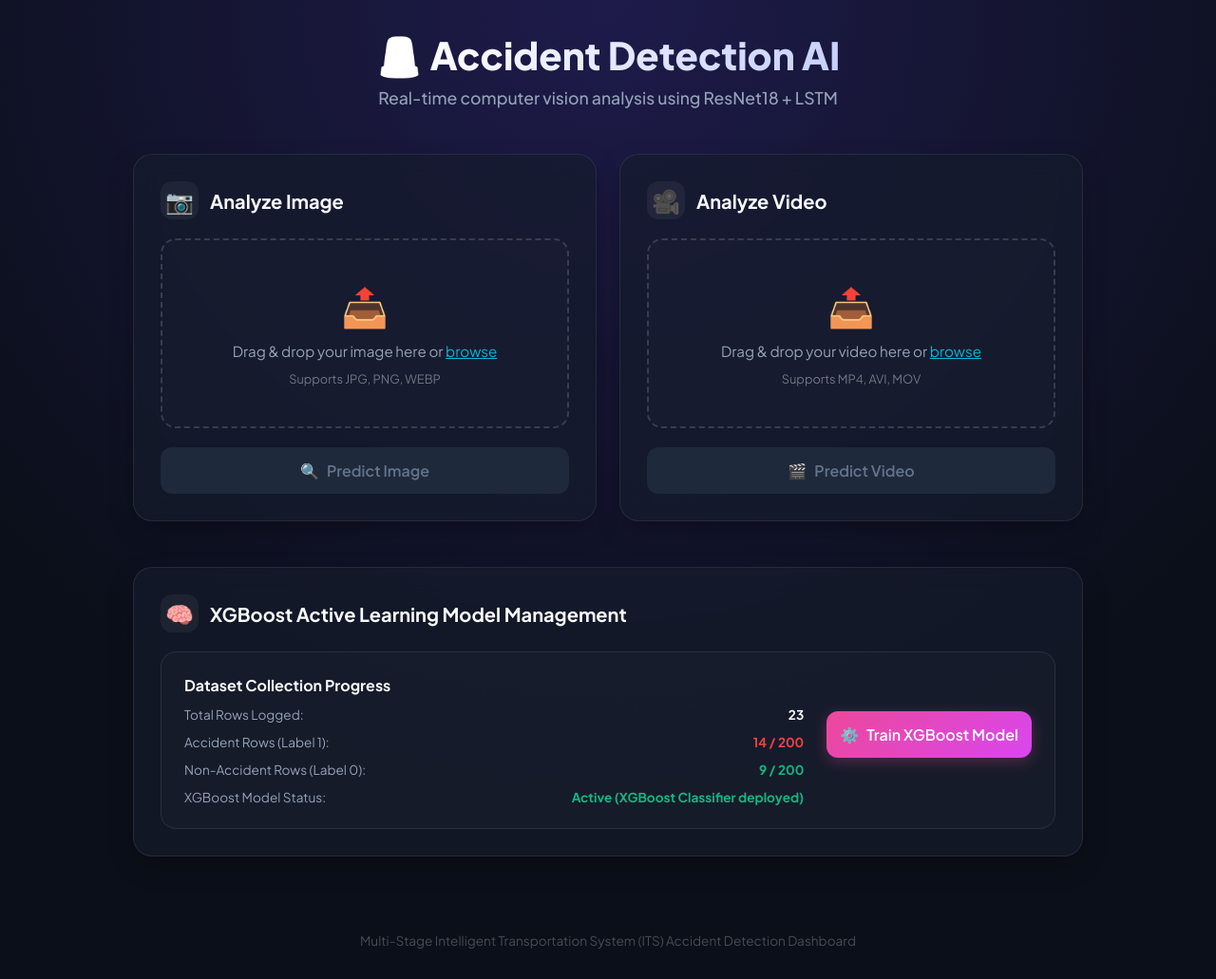
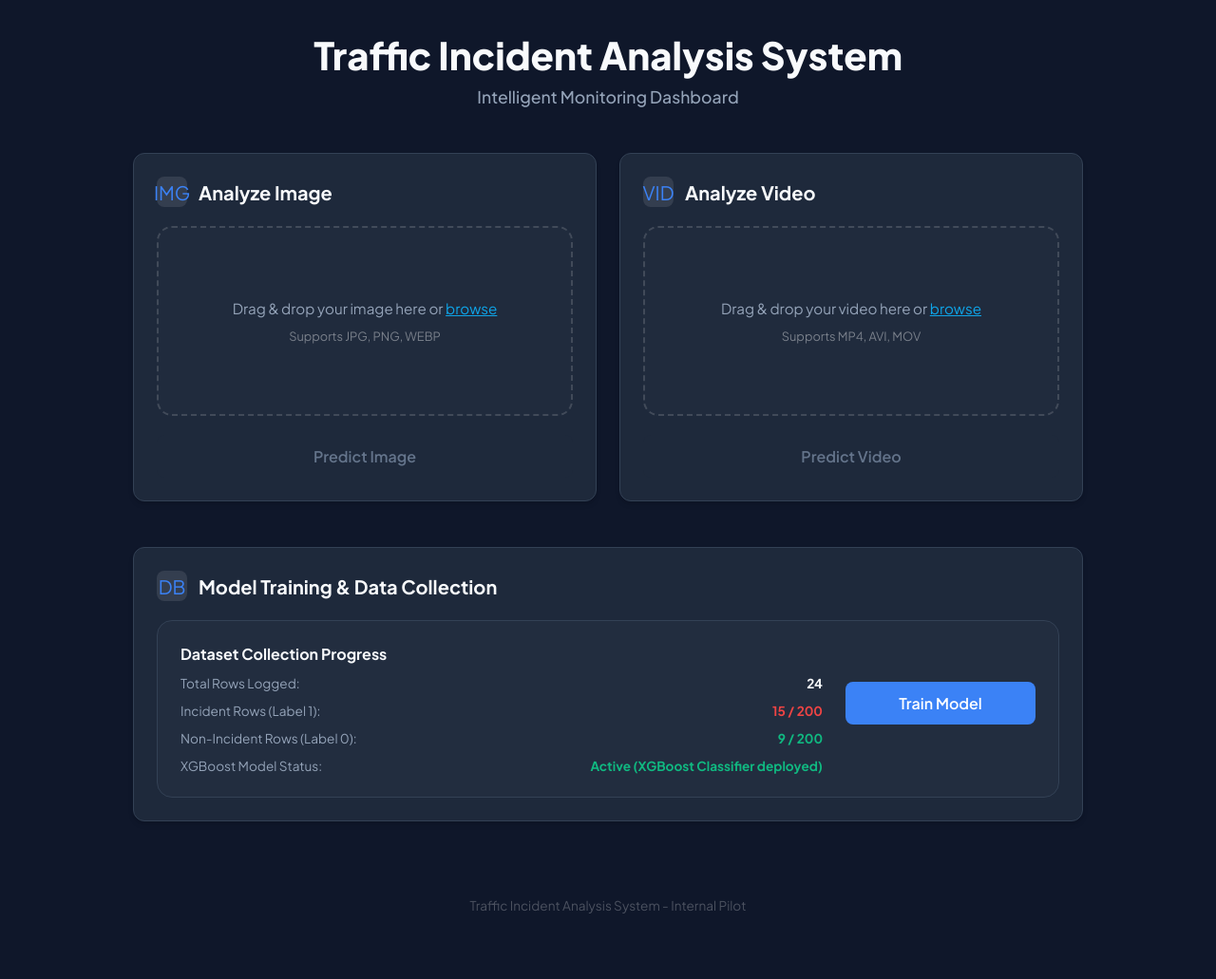
Before and after one commit to max-mani/Uyir_Project_AI_Model, a FastAPI app: page / in a window 1280 px wide. Shown: the whole page at 95% size. After the commit the page ends 962 px from the top, so only its background shows below. Run offline with FastAPI, Linux system fonts and the light colour scheme.

Commit message:
updated ui

```diff
--- a/accident_features.csv
+++ b/accident_features.csv
@@ -22,3 +22,4 @@ proximity,trajectory,anomaly,cnn,occlusion,merge,kinetic,density,avg_speed,stopp
 0.9787014023198274,0.95,0.7,0.008733189664781094,0.992798473731854,1.0,0.0,0.35,2.781303943873852,0.5714285714285714,0
 0.2588535980814616,0.4,0.10177950366550921,0.995424211025238,0.9458474054906174,0.0,0.0,0.1,5.0462929184591,0.0,1
 0.26168438346671663,0.95,0.7,0.9862474799156189,0.615536152432789,0.0,0.0,0.65,50.457883427702704,0.9230769230769231,1
+0.283632724714566,0.0,0.7,0.9866065979003906,0.10464759345329454,0.0,0.0,0.1,20.387209797875563,0.0,1
--- a/templates/index.html
+++ b/templates/index.html
@@ -11,17 +11,17 @@
 
     <style>
         :root {
-            --bg-color: #0b0f19;
-            --card-bg: rgba(22, 28, 45, 0.7);
-            --border-color: rgba(255, 255, 255, 0.08);
+            --bg-color: #0f172a;
+            --card-bg: #1e293b;
+            --border-color: #334155;
             --text-primary: #f8fafc;
             --text-secondary: #94a3b8;
-            --accent-primary: #4f46e5;
-            --accent-secondary: #06b6d4;
+            --accent-primary: #3b82f6;
+            --accent-secondary: #0ea5e9;
             --success: #10b981;
             --danger: #ef4444;
-            --danger-glow: rgba(239, 68, 68, 0.15);
-            --success-glow: rgba(16, 185, 129, 0.15);
+            --danger-bg: rgba(239, 68, 68, 0.1);
+            --success-bg: rgba(16, 185, 129, 0.1);
         }
 
         * {
@@ -32,7 +32,7 @@
 
         body {
             font-family: 'Plus Jakarta Sans', sans-serif;
-            background: radial-gradient(circle at 50% 0%, #1e1b4b 0%, var(--bg-color) 70%);
+            background: var(--bg-color);
             color: var(--text-primary);
             min-height: 100vh;
             display: flex;
@@ -59,10 +59,7 @@
         header h1 {
             font-size: 2.5rem;
             font-weight: 800;
-            background: linear-gradient(135deg, #fff 30%, #a5b4fc 100%);
-            -webkit-background-clip: text;
-            background-clip: text;
-            -webkit-text-fill-color: transparent;
+            color: var(--text-primary);
             margin-bottom: 0.5rem;
             display: flex;
             align-items: center;
@@ -85,21 +82,18 @@
 
         .card {
             background: var(--card-bg);
-            backdrop-filter: blur(12px);
-            -webkit-backdrop-filter: blur(12px);
             border: 1px solid var(--border-color);
-            border-radius: 1.25rem;
-            padding: 1.75rem;
+            border-radius: 0.75rem;
+            padding: 1.5rem;
             display: flex;
             flex-direction: column;
             gap: 1.25rem;
-            box-shadow: 0 10px 30px -10px rgba(0, 0, 0, 0.5);
-            transition: transform 0.3s ease, border-color 0.3s ease;
+            box-shadow: 0 4px 6px -1px rgba(0, 0, 0, 0.1), 0 2px 4px -1px rgba(0, 0, 0, 0.06);
+            transition: border-color 0.2s ease;
         }
 
         .card:hover {
-            transform: translateY(-4px);
-            border-color: rgba(99, 102, 241, 0.4);
+            border-color: var(--accent-primary);
         }
 
         .card-header {
@@ -109,15 +103,15 @@
         }
 
         .card-icon {
-            font-size: 1.5rem;
-            background: rgba(255, 255, 255, 0.05);
-            width: 40px;
-            height: 40px;
+            font-size: 1.25rem;
+            background: rgba(255, 255, 255, 0.1);
+            width: 32px;
+            height: 32px;
             display: flex;
             align-items: center;
             justify-content: center;
-            border-radius: 0.75rem;
-            color: #a5b4fc;
+            border-radius: 0.5rem;
+            color: var(--accent-primary);
         }
 
         .card h2 {
@@ -153,13 +147,11 @@
         }
 
         .drop-icon {
-            font-size: 2.5rem;
+            font-size: 2rem;
             color: var(--text-secondary);
-            transition: transform 0.3s ease;
         }
 
         .drop-zone:hover .drop-icon {
-            transform: translateY(-4px);
             color: var(--accent-secondary);
         }
 
@@ -218,16 +210,15 @@
         /* Action Buttons */
         .action-btn {
             font-family: inherit;
-            background: linear-gradient(135deg, var(--accent-primary) 0%, #6366f1 100%);
+            background: var(--accent-primary);
             color: white;
             border: none;
-            padding: 0.875rem;
-            border-radius: 0.75rem;
+            padding: 0.75rem;
+            border-radius: 0.5rem;
             font-size: 1rem;
             font-weight: 600;
             cursor: pointer;
-            transition: all 0.3s ease;
-            box-shadow: 0 4px 15px rgba(79, 70, 229, 0.3);
+            transition: background-color 0.2s ease;
             display: flex;
             align-items: center;
             justify-content: center;
@@ -465,8 +444,8 @@
 
 <div class="container">
     <header>
-        <h1>🚨 Accident Detection AI</h1>
-        <p>Real-time computer vision analysis using ResNet18 + LSTM</p>
+        <h1>Traffic Incident Analysis System</h1>
+        <p>Intelligent Monitoring Dashboard</p>
     </header>
 
     <div class="alert-banner" id="error-alert"></div>
@@ -475,12 +454,11 @@
         <!-- Image Card -->
         <div class="card" id="image-card">
             <div class="card-header">
-                <div class="card-icon">📷</div>
+                <div class="card-icon">IMG</div>
                 <h2>Analyze Image</h2>
             </div>
 
             <div class="drop-zone" id="img-dropzone">
-                <div class="drop-icon">📤</div>
                 <div class="drop-text">Drag & drop your image here or <span style="color: var(--accent-secondary); text-decoration: underline;">browse</span></div>
                 <div class="drop-subtext">Supports JPG, PNG, WEBP</div>
                 <input type="file" id="img-input" accept="image/*">
@@ -492,19 +470,18 @@
             </div>
 
             <button class="action-btn" id="predict-image-btn" onclick="uploadImage()" disabled>
-                <span>🔍</span> Predict Image
+                Predict Image
             </button>
         </div>
 
         <!-- Video Card -->
         <div class="card" id="video-card">
             <div class="card-header">
-                <div class="card-icon">🎥</div>
+                <div class="card-icon">VID</div>
                 <h2>Analyze Video</h2>
             </div>
 
             <div class="drop-zone" id="vid-dropzone">
-                <div class="drop-icon">📤</div>
                 <div class="drop-text">Drag & drop your video here or <span style="color: var(--accent-secondary); text-decoration: underline;">browse</span></div>
                 <div class="drop-subtext">Supports MP4, AVI, MOV</div>
                 <input type="file" id="vid-input" accept="video/*">
@@ -530,11 +507,11 @@
     <!-- Prediction Results Panel -->
     <div class="results-panel" id="results-panel" style="display: none; flex-direction: column; align-items: center; width: 100%;">
         <h3 style="color: var(--text-secondary); text-transform: uppercase; font-size: 0.85rem; letter-spacing: 1.5px; font-weight: 700; margin-bottom: 0.5rem;">Detection Result</h3>
-        <div id="result-badge" class="status-badge">ACCIDENT</div>
+        <div id="result-badge" class="status-badge">INCIDENT</div>
 
         <div class="meter-container">
             <div class="meter-label">
-                <span>Accident Confidence Level</span>
+                <span>Incident Confidence Level</span>
                 <span id="confidence-percentage">0.00%</span>
             </div>
             <div class="meter-bg">
@@ -545,12 +522,12 @@
         <!-- Adjustable Threshold Controls -->
         <div style="width: 100%; max-width: 320px; margin-top: 1.25rem; background: rgba(255, 255, 255, 0.02); border: 1px solid var(--border-color); padding: 1rem; border-radius: 0.85rem; display: flex; flex-direction: column; gap: 0.5rem; text-align: left;">
             <div style="display: flex; justify-content: space-between; font-size: 0.85rem; color: var(--text-secondary); font-weight: 600;">
-                <span>Accident Alarm Threshold</span>
+                <span>Incident Alarm Threshold</span>
                 <span id="threshold-val" style="color: var(--accent-secondary); font-weight: 700;">55%</span>
             </div>
             <input type="range" id="threshold-slider" min="10" max="95" value="55" step="1" style="width: 100%; appearance: none; -webkit-appearance: none; background: rgba(255,255,255,0.08); height: 6px; border-radius: 3px; outline: none; cursor: pointer; display: block; margin: 0.5rem 0;">
             <div style="font-size: 0.75rem; color: var(--text-secondary); opacity: 0.8; line-height: 1.3;">
-                💡 <em>Drag the slider to adjust the threshold. Bounding box overlay annotations are compiled on the server based on the slider threshold.</em>
+                Adjust threshold to tune sensitivity. Annotations are compiled based on the threshold.
             </div>
         </div>
 
@@ -611,12 +588,11 @@
             </div>
         </div>
 
-        <!-- Open Source LLM & Exact Frame Analysis -->
-        <div id="llm-analysis-panel" style="display: none; flex-direction: column; width: 100%; max-width: 800px; margin-top: 1.5rem; background: rgba(22, 28, 45, 0.5); border: 1px solid var(--border-color); border-radius: 1rem; overflow: hidden; box-shadow: 0 10px 30px rgba(0,0,0,0.5);">
+        <!-- Automated Scene Assessment & Exact Frame Analysis -->
+        <div id="llm-analysis-panel" style="display: none; flex-direction: column; width: 100%; max-width: 800px; margin-top: 1.5rem; background: var(--card-bg); border: 1px solid var(--border-color); border-radius: 0.75rem; overflow: hidden; box-shadow: 0 4px 6px -1px rgba(0, 0, 0, 0.1);">
             <div style="background: rgba(255, 255, 255, 0.03); padding: 1rem 1.5rem; border-bottom: 1px solid var(--border-color); display: flex; align-items: center; justify-content: space-between;">
                 <div style="display: flex; align-items: center; gap: 0.75rem;">
-                    <span style="font-size: 1.25rem;">🤖</span>
-                    <h3 style="font-size: 1rem; color: var(--text-primary); font-weight: 700;">Open Source Vision LLM Analysis</h3>
+                    <h3 style="font-size: 1rem; color: var(--text-primary); font-weight: 700;">Automated Scene Assessment</h3>
                 </div>
                 <div style="font-size: 0.75rem; background: rgba(16, 185, 129, 0.2); color: var(--success); padding: 0.25rem 0.5rem; border-radius: 0.25rem; font-weight: 700;">ACTIVE</div>
             </div>
@@ -636,22 +612,22 @@
 
         <!-- Visual Analysis Feedback -->
         <h3 style="color: var(--text-secondary); text-transform: uppercase; font-size: 0.85rem; letter-spacing: 1.5px; font-weight: 700; margin-top: 2rem; margin-bottom: 0.75rem;">Processed Visual Output</h3>
-        <div id="visual-output-container" style="width: 100%; max-width: 640px; border-radius: 1rem; overflow: hidden; border: 1px solid rgba(255, 255, 255, 0.1); background: #060913; box-shadow: 0 10px 40px rgba(0,0,0,0.8);">
+        <div id="visual-output-container" style="width: 100%; max-width: 640px; border-radius: 0.75rem; overflow: hidden; border: 1px solid var(--border-color); background: var(--card-bg); box-shadow: 0 4px 6px -1px rgba(0,0,0,0.1);">
             <video id="processed-video-preview" style="width: 100%; display: none;" controls autoplay loop></video>
             <img id="processed-image-preview" style="width: 100%; display: none;" alt="Processed Output Image">
         </div>
 
         <!-- Logging Feedback Buttons -->
-        <div style="width: 100%; max-width: 500px; margin-top: 1.5rem; background: rgba(255, 255, 255, 0.02); border: 1px solid var(--border-color); padding: 1.25rem; border-radius: 0.85rem; text-align: center; display: flex; flex-direction: column; gap: 0.75rem;">
+        <div style="width: 100%; max-width: 500px; margin-top: 1.5rem; background: rgba(255, 255, 255, 0.02); border: 1px solid var(--border-color); padding: 1.25rem; border-radius: 0.75rem; text-align: center; display: flex; flex-direction: column; gap: 0.75rem;">
             <div style="font-size: 0.85rem; color: var(--text-secondary); font-weight: 600;">
-                🛠️ Active Learning: Log features of this event to dataset
+                Log Event for Model Improvement
             </div>
             <div style="display: flex; gap: 1rem; justify-content: center;">
                 <button onclick="submitFeatureLog(0)" class="action-btn" style="background: rgba(16, 185, 129, 0.15); border: 1px solid var(--success); color: var(--success); box-shadow: none; flex: 1; padding: 0.6rem; font-size: 0.85rem;">
-                    ➕ Log as No Accident (0)
+                    Log as No Incident (0)
                 </button>
                 <button onclick="submitFeatureLog(1)" class="action-btn" style="background: rgba(239, 68, 68, 0.15); border: 1px solid var(--danger); color: var(--danger); box-shadow: none; flex: 1; padding: 0.6rem; font-size: 0.85rem;">
-                    🚨 Log as Accident (1)
+                    Log as Incident (1)
                 </button>
             </div>
             <div id="log-status-msg" style="font-size: 0.8rem; color: var(--success); font-weight: 600;"></div>
@@ -661,8 +637,8 @@
     <!-- XGBoost Active Learning Management Panel -->
     <div class="card" id="xgboost-mgmt-panel" style="width: 100%; max-width: 1000px; margin-top: 1rem; align-self: center;">
         <div class="card-header">
-            <div class="card-icon">🧠</div>
-            <h2>XGBoost Active Learning Model Management</h2>
+            <div class="card-icon">DB</div>
+            <h2>Model Training & Data Collection</h2>
         </div>
 
         <div style="display: flex; flex-wrap: wrap; gap: 1.5rem; justify-content: space-between; align-items: center; background: rgba(255, 255, 255, 0.02); border: 1px solid var(--border-color); padding: 1.5rem; border-radius: 1rem; width: 100%;">
@@ -674,11 +650,11 @@
                     <span id="ds-total-rows" style="font-weight: 700; color: var(--text-primary);">0</span>
                 </div>
                 <div style="display: flex; justify-content: space-between; font-size: 0.85rem; color: var(--text-secondary);">
-                    <span>Accident Rows (Label 1):</span>
+                    <span>Incident Rows (Label 1):</span>
                     <span id="ds-accident-rows" style="font-weight: 700; color: var(--danger);">0 / 200</span>
                 </div>
                 <div style="display: flex; justify-content: space-between; font-size: 0.85rem; color: var(--text-secondary);">
-                    <span>Non-Accident Rows (Label 0):</span>
+                    <span>Non-Incident Rows (Label 0):</span>
                     <span id="ds-normal-rows" style="font-weight: 700; color: var(--success);">0 / 200</span>
                 </div>
                 <div style="display: flex; justify-content: space-between; font-size: 0.85rem; color: var(--text-secondary);">
@@ -689,8 +665,8 @@
 
             <!-- Right Side: Action Buttons -->
             <div style="display: flex; flex-direction: column; gap: 0.75rem; min-width: 200px;">
-                <button class="action-btn" id="train-xgb-btn" onclick="trainXGBoost()" style="background: linear-gradient(135deg, #ec4899 0%, #d946ef 100%); box-shadow: 0 4px 15px rgba(236, 72, 153, 0.3);">
-                    <span>⚙️</span> Train XGBoost Model
+                <button class="action-btn" id="train-xgb-btn" onclick="trainXGBoost()">
+                    Train Model
                 </button>
                 <div id="train-result-info" style="font-size: 0.8rem; color: var(--text-secondary); text-align: center;"></div>
             </div>
@@ -698,7 +674,7 @@
     </div>
 
     <footer>
-        Multi-Stage Intelligent Transportation System (ITS) Accident Detection Dashboard
+        Traffic Incident Analysis System - Internal Pilot
     </footer>
 </div>
 
@@ -940,11 +916,11 @@
 
         if (confidence >= threshold) {
             resultBadge.classList.add('status-danger');
-            resultBadge.innerHTML = '🚨 ACCIDENT DETECTED';
+            resultBadge.innerHTML = 'INCIDENT DETECTED';
             confidenceBar.classList.add('danger');
         } else {
             resultBadge.classList.add('status-success');
-            resultBadge.innerHTML = '✅ NO ACCIDENT';
+            resultBadge.innerHTML = 'NO INCIDENT';
             confidenceBar.classList.add('success');
         }
     }
```
Also changed, not shown: other parts of templates/index.html (+15 -27 lines).
